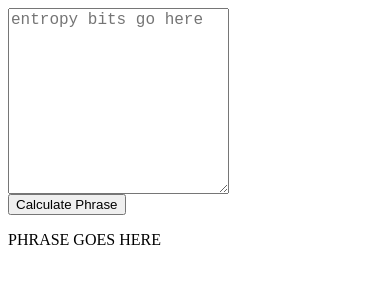
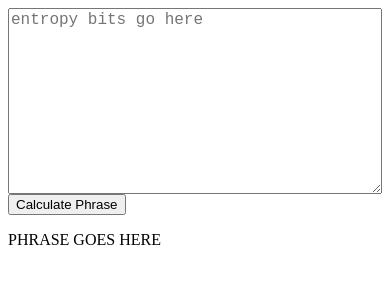
Before and after one commit to zmitton/pages, a website with bundled scripts: page index.html in a window 390 px wide. Built offline with nearby package versions, Linux system fonts and the light colour scheme.

Commit message:
mobile attempt 1

```diff
--- a/index.html
+++ b/index.html
@@ -11,6 +11,10 @@
 
     body { font-size: 16px; }
     input, select, textarea { font-size: 100%; }
+
+    #entropy-input {
+      width: 100%; /* force to expand to container's width */
+    }
 
     /*** iPhone and iOS Form Input Zoom Fixes ***/
     /* Fix Input Zoom on devices older than iPhone 5: */
```
